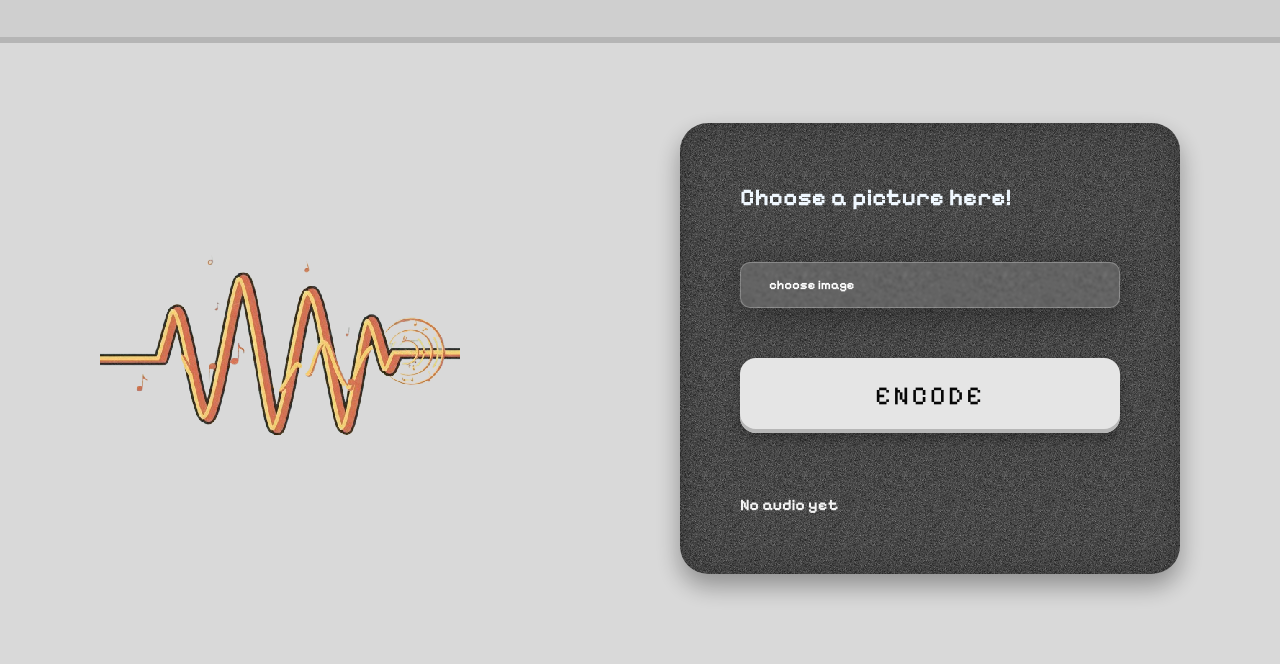
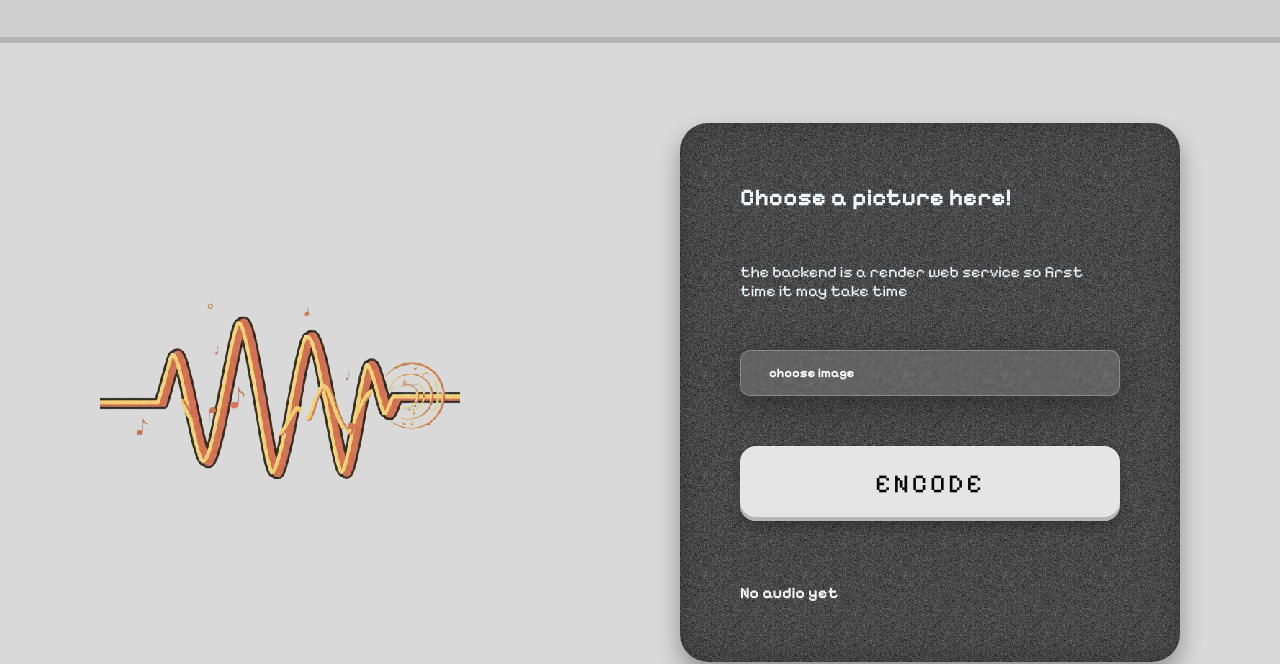
Before and after one commit to Arka-Sengupta/PixelTone, a plain HTML site: page frontend/encode.html in a window 1280 px wide. Shown: the part 150-814 px from the top of the page. Drawn offline with Linux system fonts and the light colour scheme.

Commit message:
backend msg

```diff
--- a/frontend/encode.html
+++ b/frontend/encode.html
@@ -26,6 +26,7 @@
         <section class="right">
             <div class="tv">
                 <h2 style="font-family: pixelify sans; color: aliceblue;">Choose a picture here!</h2>
+                <p style="color: aliceblue; font-family: pixelify sans;">the backend is a render web service so first time it may take time</p>
                 <input type="file" class="imgInputclass" id="imgInput" accept="image/*" />
                 <label for="imgInput" class="imgInputclass" id="fileBtn">choose image</label>
                 <button id="encodeBtn" style="font-family: pixelify sans;">ENCODE</button>
```
Also changed, not shown: frontend/decode.html (+1 -0 lines).
